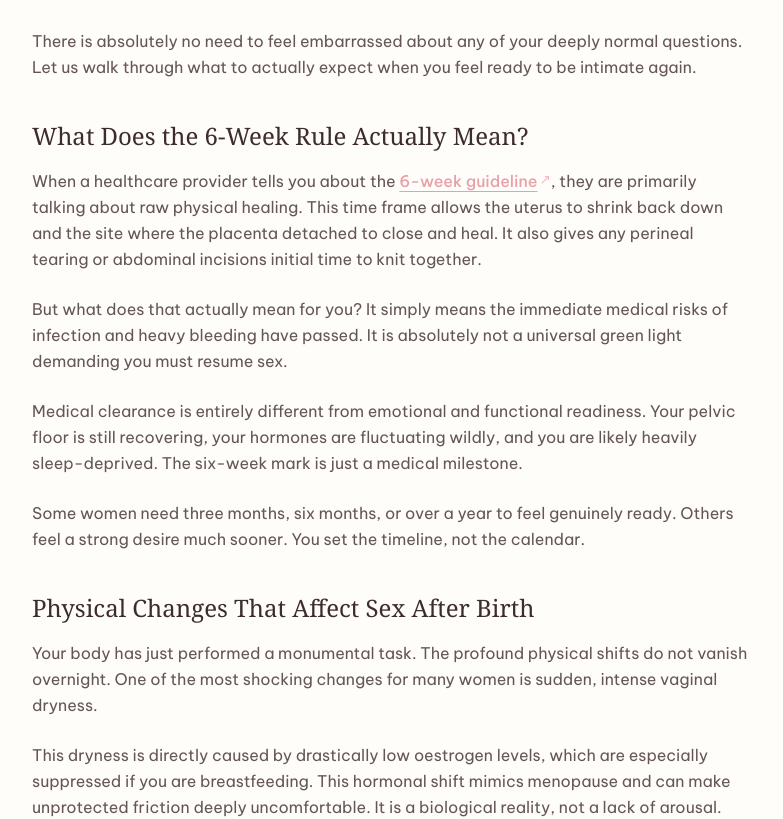
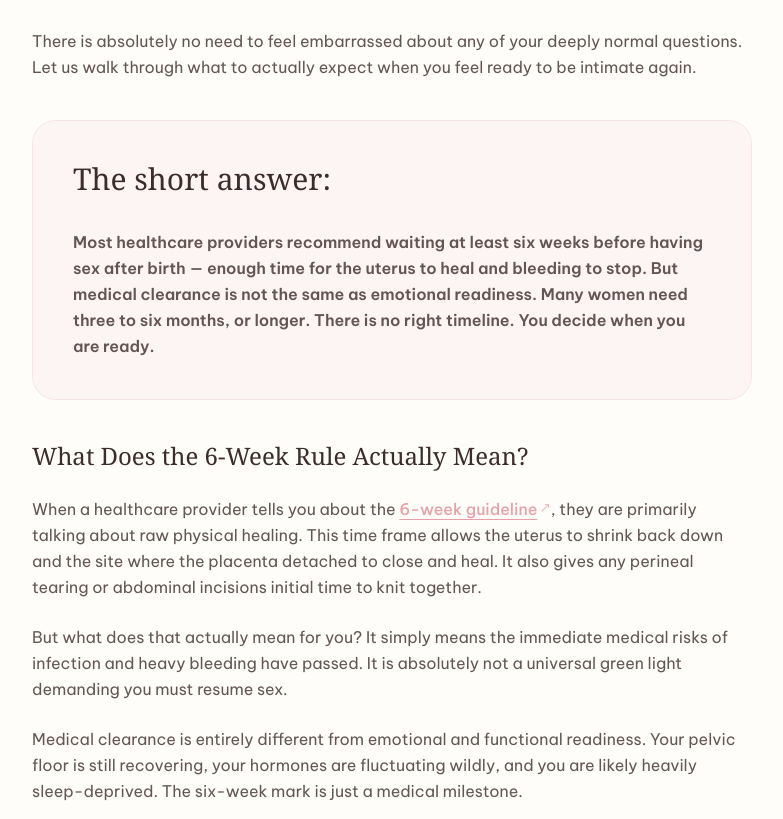
Before and after one commit to josefmomo214/NurtureCalc, a Next.js app: page /blog/postpartum-sex in a window 1280 px wide. Shown: the part 962-1781 px from the top of the page, without its empty margins (248-1031 px from the left). Built offline with nearby package versions, Linux system fonts and the light colour scheme.

Commit message:
feat(seo): add FAQPage schema, featured snippet box, and content upgrades to postpartum-sex

```diff
--- a/src/app/blog/postpartum-sex/content.ts
+++ b/src/app/blog/postpartum-sex/content.ts
@@ -1,3 +1,8 @@
+
+export const calloutBox = {
+  title: "The short answer:",
+  content: "Most healthcare providers recommend waiting at least six weeks before having sex after birth — enough time for the uterus to heal and bleeding to stop. But medical clearance is not the same as emotional readiness. Many women need three to six months, or longer. There is no right timeline. You decide when you are ready."
+};
 export const metadata = {
   title: "Postpartum Sex: What to Expect When You Feel Ready | NurtureCalc",
   description: "Nobody gives you an honest guide to sex after having a baby. From physical changes to emotional readiness, here is everything you need to know — without the awkwardness.",
@@ -229,24 +234,24 @@ export const mainContent = [
 
 export const faqs = [
   {
-    question: "Is it normal to have no interest in sex after having a baby?",
-    answer: "Absolutely. Most women experience a dramatic drop in libido postpartum due to exhaustion, physical healing, the mental load of motherhood, and the \"touched-out\" feeling from constant baby contact. Your desire will generally return slowly as you get more sleep and your hormones stabilize."
+    question: "When can you have sex after giving birth?",
+    answer: "Most providers recommend waiting at least six weeks after birth, which allows the uterus to heal and any perineal tears or incisions to close. However, this is a minimum medical guideline, not a deadline. Many women need three to six months or longer before feeling ready, and that is entirely normal."
   },
   {
-    question: "How long after birth can you have sex?",
-    answer: "Medically, doctors usually advise waiting until your six-week check to ensure initial healing is complete. However, the true timeline depends entirely on when you feel emotionally and physically ready, which could be months later."
+    question: "Is it normal for sex to hurt after having a baby?",
+    answer: "Yes, pain during sex — known as dyspareunia — is extremely common postpartum. It is caused by low oestrogen levels (especially when breastfeeding), scar tissue from tearing, and pelvic floor muscle tension. Using a water-based lubricant generously is essential. If pain persists, pelvic floor physiotherapy is highly effective."
   },
   {
-    question: "Why does sex hurt after having a baby?",
-    answer: "Pain is very common and can be caused by sensitive scar tissue from tearing, severe vaginal dryness due to plummeting oestrogen, or pelvic floor muscle tension. Always use a generous amount of lubricant and stop if something feels too sharp or burning."
+    question: "Why do I not want sex after having a baby?",
+    answer: "Loss of libido after birth is one of the most common postpartum experiences. It is caused by exhaustion, hormonal shifts, the \"touched-out\" feeling from constant physical contact with a baby, and the enormous identity shift of new motherhood. It does not mean something is wrong with you or your relationship."
   },
   {
-    question: "Will sex feel different after birth?",
-    answer: "Yes, it often feels entirely different initially. Your tissues are recovering, your hormones are suppressed, and the pelvic floor has undergone immense trauma. Over time, and with proper pelvic floor care, most women find entirely new, comfortable ways to enjoy intimacy."
+    question: "How long does vaginal dryness last after birth?",
+    answer: "Postpartum vaginal dryness is caused by low oestrogen and is especially pronounced during breastfeeding. It typically improves once your cycle returns or when you wean, but can last the entire duration of breastfeeding. A good water-based lubricant manages it in the short term."
   },
   {
-    question: "Can I get pregnant again straight after having a baby?",
-    answer: "Yes. You can ovulate quickly after birth, sometimes before you even have your first postpartum period. Because breastfeeding is not an ironclad contraceptive, use a reliable method like condoms or a pop pill immediately if avoiding pregnancy."
+    question: "Can breastfeeding affect your sex drive?",
+    answer: "Yes. Breastfeeding keeps oestrogen levels low and prolactin levels high, both of which suppress libido. It also causes vaginal dryness that can make sex uncomfortable. This is a temporary hormonal state, not a permanent change, and typically resolves once feeding frequency reduces or weaning begins."
   }
 ];
 
--- a/src/app/blog/postpartum-sex/page.tsx
+++ b/src/app/blog/postpartum-sex/page.tsx
@@ -2,7 +2,7 @@ import Header from "@/components/Header";
 import Footer from "@/components/Footer";
 import Link from "next/link";
 import { Metadata } from 'next';
-import { metadata as pageMetadata, articleHeader, mainContent, faqs, ctaData, sourcesList, relatedLinks } from './content';
+import { metadata as pageMetadata, articleHeader, mainContent, faqs, ctaData, sourcesList, relatedLinks , calloutBox } from './content';
 
 export const metadata: Metadata = {
   title: pageMetadata.title,
@@ -44,11 +44,28 @@ export default function BlogPost() {
     }
   };
 
+
+  const faqJsonLd = {
+    "@context": "https://schema.org",
+    "@type": "FAQPage",
+    "mainEntity": faqs.map(faq => ({
+      "@type": "Question",
+      "name": faq.question,
+      "acceptedAnswer": {
+        "@type": "Answer",
+        "text": faq.answer
+      }
+    }))
+  };
   return (
     <div className="flex flex-col min-h-screen bg-[#FFFDF9]">
       <script
         type="application/ld+json"
         dangerouslySetInnerHTML={{ __html: JSON.stringify(jsonLd) }}
+      />
+      <script
+        type="application/ld+json"
+        dangerouslySetInnerHTML={{ __html: JSON.stringify(faqJsonLd) }}
       />
       <Header />
 
@@ -83,13 +100,28 @@ export default function BlogPost() {
 
           <div className="article-body space-y-6">
             {mainContent.map((section, index) => {
-              if (section.type === "h2") {
-                return <h2 key={index} className="text-2xl font-serif text-[#3D2C2C] mt-10 mb-4" dangerouslySetInnerHTML={{ __html: section.html }} />
+              const isFirstH2 = section.type === "h2" && index === mainContent.findIndex(s => s.type === "h2");
+
+              const sectionElement = section.type === "h2"
+                ? <h2 key={index} className="text-2xl font-serif text-[#3D2C2C] mt-10 mb-4" dangerouslySetInnerHTML={{ __html: section.html }} />
+                : section.type === "h3"
+                  ? <h3 key={index} className="text-xl font-serif text-[#3D2C2C] mt-8 mb-4" dangerouslySetInnerHTML={{ __html: section.html }} />
+                  : <p key={index} dangerouslySetInnerHTML={{ __html: section.html }} />;
+
+              if (isFirstH2) {
+                return (
+                  <div key={`container-${index}`}>
+                    <div className="bg-[#F9E4E8]/30 rounded-3xl p-10 my-10 border border-[#E8A0A8]/20">
+                      <h3 className="text-3xl font-serif text-[#3D2C2C] mb-8">{calloutBox.title}</h3>
+                      <p className="text-[#3D2C2C]/80 leading-relaxed font-semibold">
+                        {calloutBox.content}
+                      </p>
+                    </div>
+                    {sectionElement}
+                  </div>
+                );
               }
-              if (section.type === "h3") {
-                return <h3 key={index} className="text-xl font-serif text-[#3D2C2C] mt-8 mb-4" dangerouslySetInnerHTML={{ __html: section.html }} />
-              }
-              return <p key={index} dangerouslySetInnerHTML={{ __html: section.html }} />
+              return sectionElement;
             })}
           </div>
 
```
